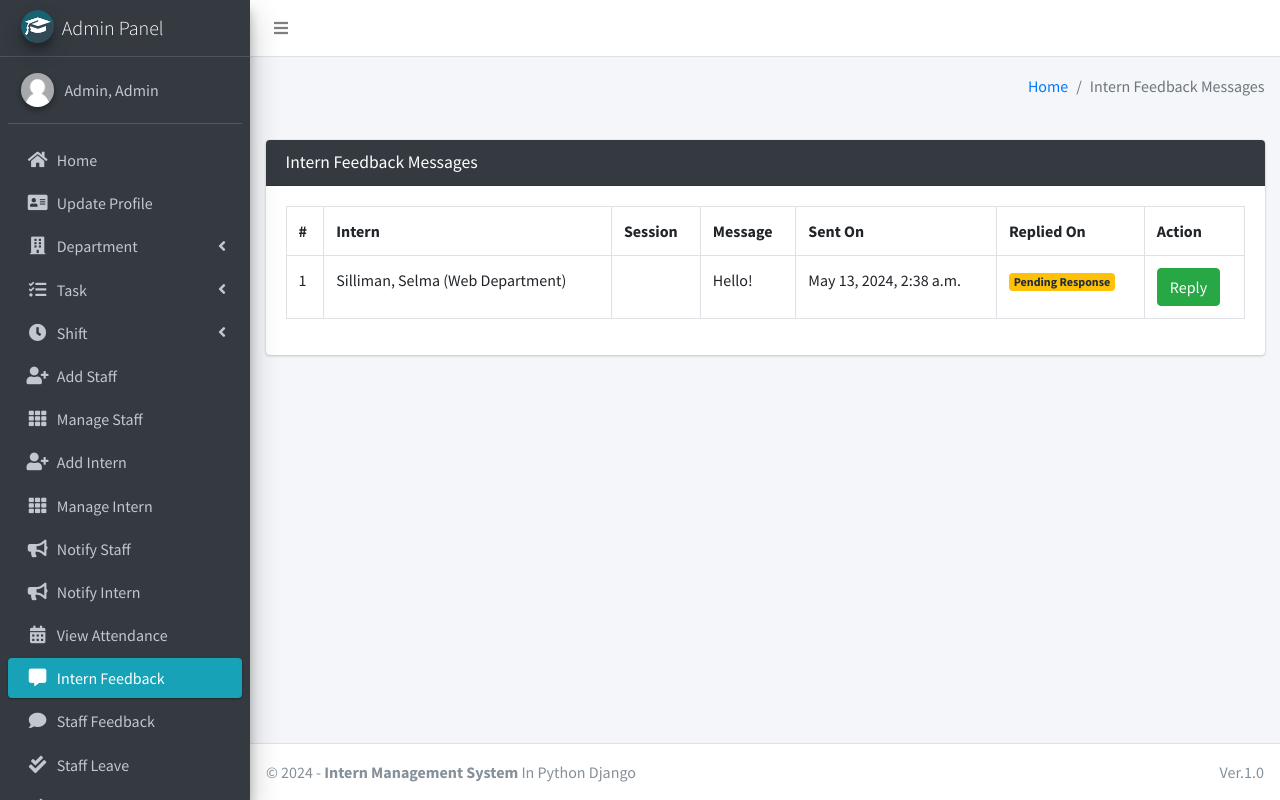
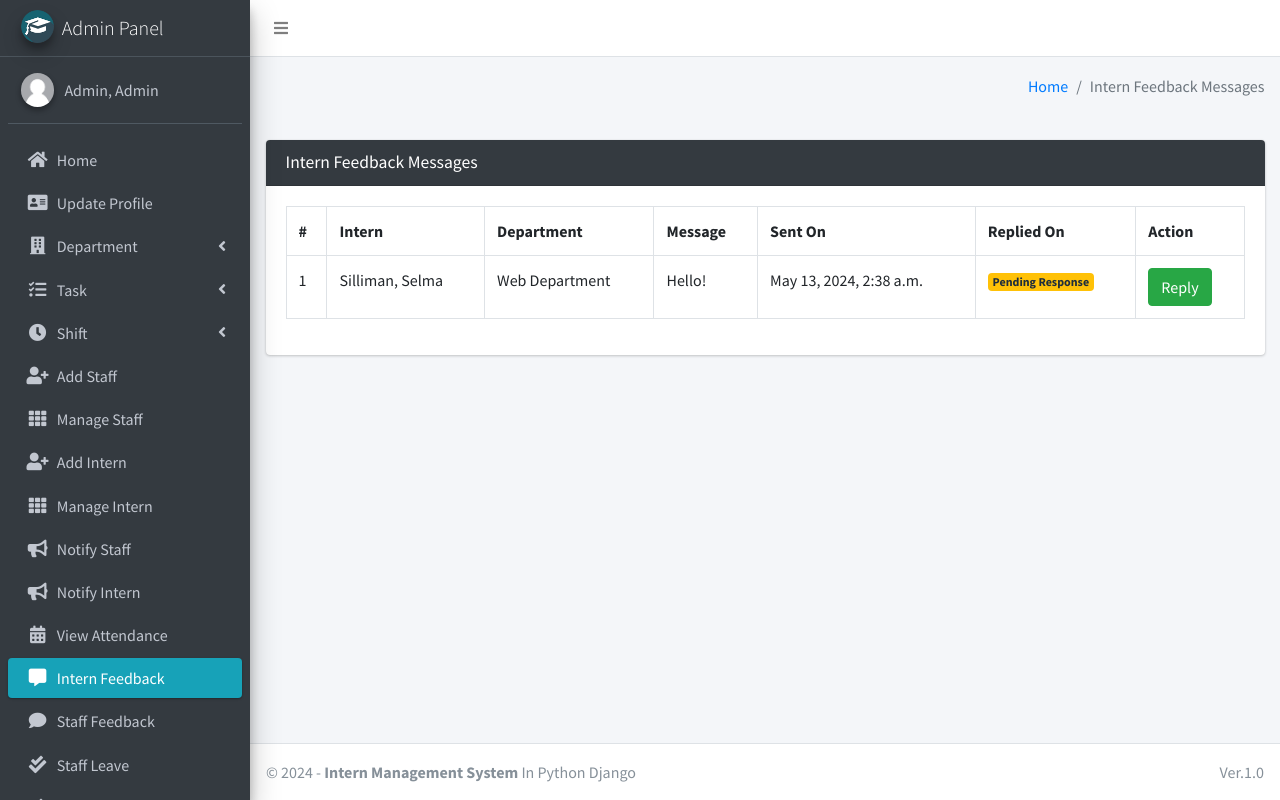
Before and after one commit to Sadu-sadullah/IMS, a Django app: page /intern/view/feedback/ in a window 1280 px wide. Run offline with Django 3.2, Linux system fonts and the light colour scheme; a user stored in the database is signed in; data comes from the database, SQL or seed files in the repository; both versions use the stored data as it was after the commit; some libraries are stand-ins or nearby versions.

Commit message:
Commiting changes

```diff
--- a/main_app/templates/hod_template/intern_feedback_template.html
+++ b/main_app/templates/hod_template/intern_feedback_template.html
@@ -19,7 +19,7 @@
                             <tr>
                                 <th>#</th>
                                 <th>Intern</th>
-                                <th>Session</th>
+                                <th>Department</th>
                                 <th>Message</th>
                                 <th>Sent On</th>
                                 <th>Replied On</th>
@@ -29,8 +29,8 @@
                             {% for feedback in  feedbacks %}
                               <tr>
                                   <td>{{forloop.counter}}</td>
-                                  <td>{{feedback.intern}}</td>
-                                  <td>{{feedback.intern.session}}</td>
+                                  <td>{{feedback.intern.admin.last_name}}, {{feedback.intern.admin.first_name}}</td>
+                                  <td>{{feedback.intern.department}}</td>
                                   <td>{{feedback.feedback}}</td>
 
 
--- a/main_app/templates/hod_template/intern_leave_view.html
+++ b/main_app/templates/hod_template/intern_leave_view.html
@@ -29,7 +29,7 @@
                             {% for leave in  allLeave %}
                               <tr>
                                   <td>{{forloop.counter}}</td>
-                                  <td>{{leave.intern}}</td>
+                                  <td>{{leave.intern.admin.last_name}}, {{leave.intern.admin.first_name}}</td>
                                   <td>{{leave.intern.department}}</td>
                                   <td>{{leave.message}}</td>
                                   <td>{{leave.date}}</td>
--- a/main_app/templates/hod_template/staff_feedback_template.html
+++ b/main_app/templates/hod_template/staff_feedback_template.html
@@ -28,7 +28,7 @@
                             {% for feedback in  feedbacks %}
                               <tr>
                                   <td>{{forloop.counter}}</td>
-                                  <td>{{feedback.staff}}</td>
+                                  <td>{{feedback.staff.admin.last_name}}, {{feedback.staff.admin.first_name}}</td>
                                   <td>{{feedback.staff.department}}</td>
                                   <td>{{feedback.feedback}}</td>
 
--- a/main_app/templates/hod_template/staff_leave_view.html
+++ b/main_app/templates/hod_template/staff_leave_view.html
@@ -29,7 +29,7 @@
                             {% for leave in  allLeave %}
                               <tr>
                                   <td>{{forloop.counter}}</td>
-                                  <td>{{leave.staff}}</td>
+                                  <td>{{leave.staff.admin.last_name}}, {{leave.staff.admin.first_name}}</td>
                                   <td>{{leave.staff.department}}</td>
                                   <td>{{leave.message}}</td>
                                   <td>{{leave.date}}</td>
```
Also changed, not shown: db.sqlite3.
